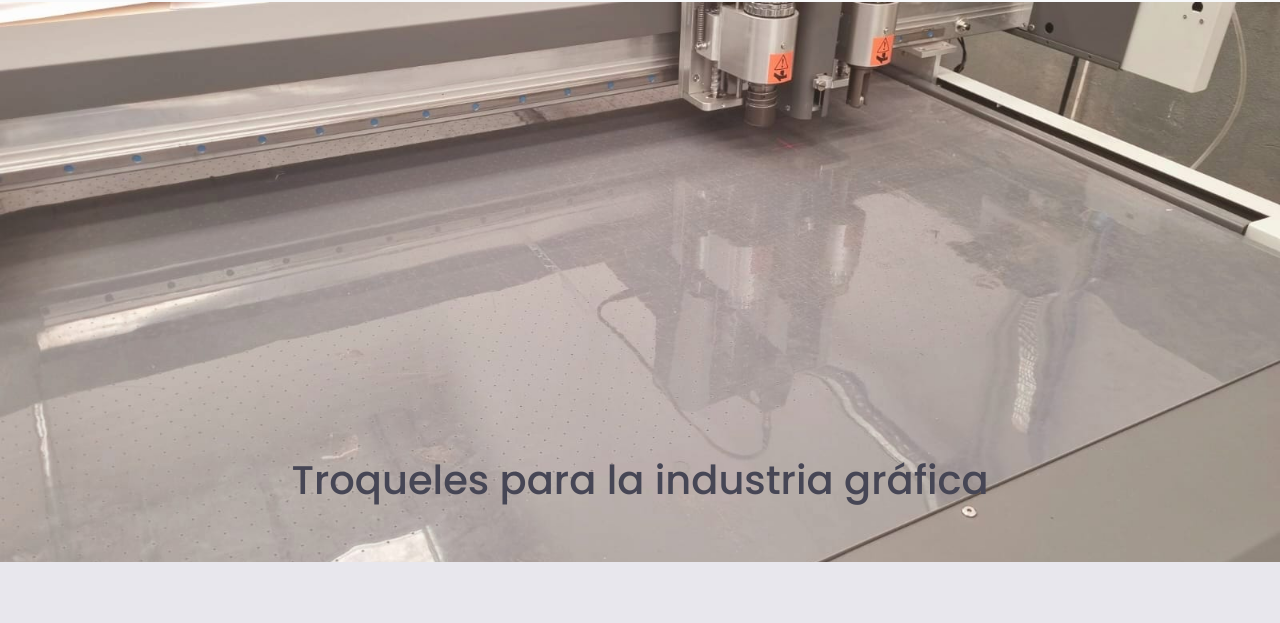
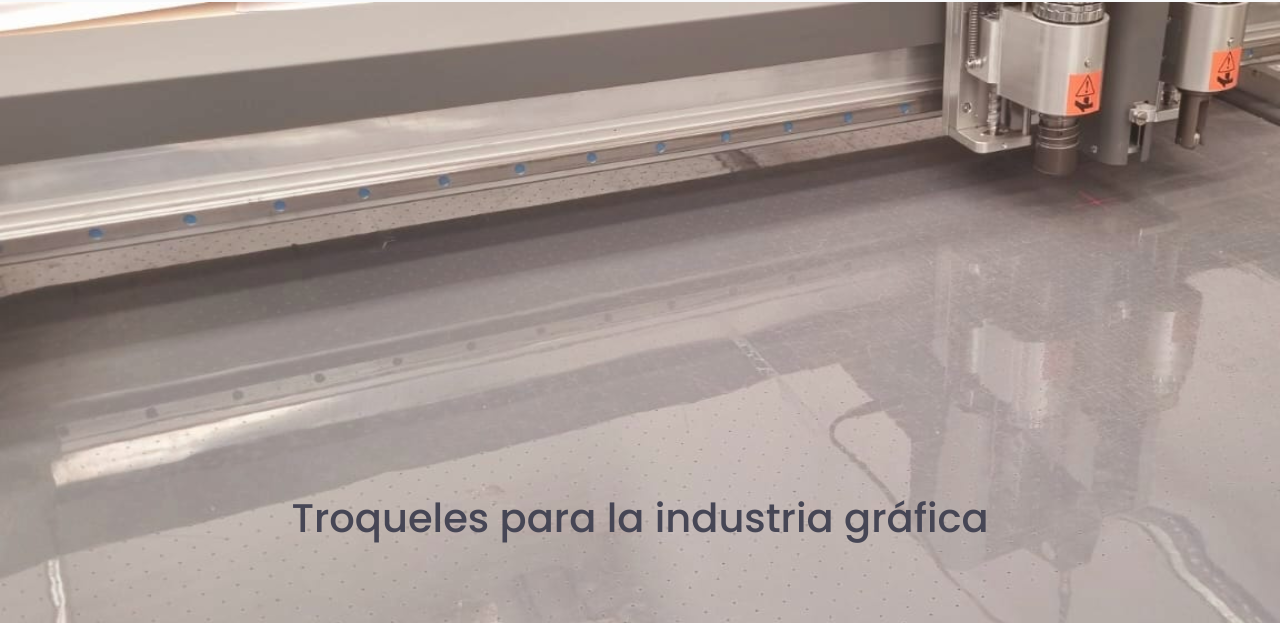
Before and after one commit to CaroRuizP/final-caroruizpenayo, a plain HTML site: page index.html in a window 1280 px wide. Shown: the part 174-797 px from the top of the page. Drawn offline with nearby package versions, Linux system fonts and the light colour scheme.

Commit message:
adjunte banner hero en index

```diff
--- a/css/style.css
+++ b/css/style.css
@@ -39,15 +39,30 @@ main {
   background-color: #e8e7ed; }
 
 .banner-hero {
-  background-image: url("../recursos/img-hero.jpeg");
-  height: 70vh;
-  background-size: cover; }
+  background-image: url("../../recursos/img-hero.jpeg");
+  background-size: cover;
+  padding-top: 5em;
+  background-blend-mode: multiply;
+  background-attachment: scroll;
+  height: 100vh;
+  display: flex;
+  flex-flow: column;
+  justify-content: center; }
 
 .banner-hero h1 {
-  text-align: center;
+  display: flex;
+  justify-content: center;
   color: #464655;
   position: relative;
-  top: 81%; }
+  top: 10vh; }
+
+@media (min-width: 900px) {
+  .banner-hero h1 {
+    font-size: 3.75rem; } }
+
+@media (min-width: 768px) {
+  .banner-hero h1 {
+    font-size: 2.5rem; } }
 
 .navbar-nav .nav-link.active, .navbar-nav .show.nav-link {
   color: #ffffff; }
--- a/scss/sections/_main.scss
+++ b/scss/sections/_main.scss
@@ -5,14 +5,33 @@ main{
 }
 
 .banner-hero{
-    background-image: url('../recursos/img-hero.jpeg');
-    height: 70vh;
+    background-image: url('../../recursos/img-hero.jpeg');
     background-size: cover;
+    padding-top: 5em;
+    background-blend-mode: multiply;
+    background-attachment: scroll;
+    height: 100vh;
+    display: flex;
+    flex-flow: column;
+    justify-content: center;
 }
 
 .banner-hero h1{
-    text-align: center;
+    display: flex;
+    justify-content: center;
     color: $color-oscuro;
     position:relative;
-    top: 81%;
+    top: 10vh;
 }
+
+@media (min-width: 900px){
+.banner-hero h1{
+    font-size: 3.75rem;
+}
+}
+
+@media (min-width: 768px){
+.banner-hero h1 {
+        font-size: 2.5rem;
+}
+}
```
